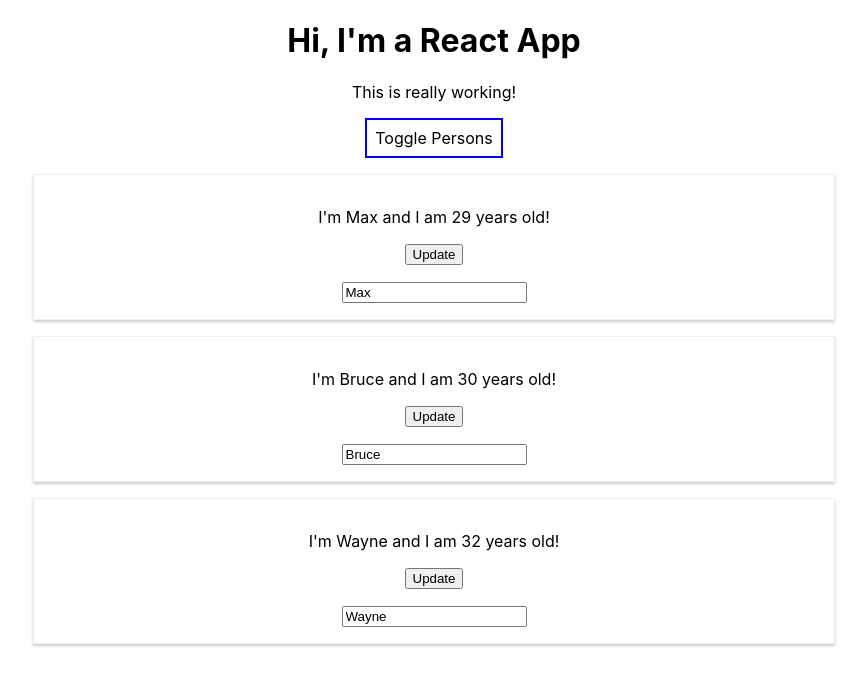
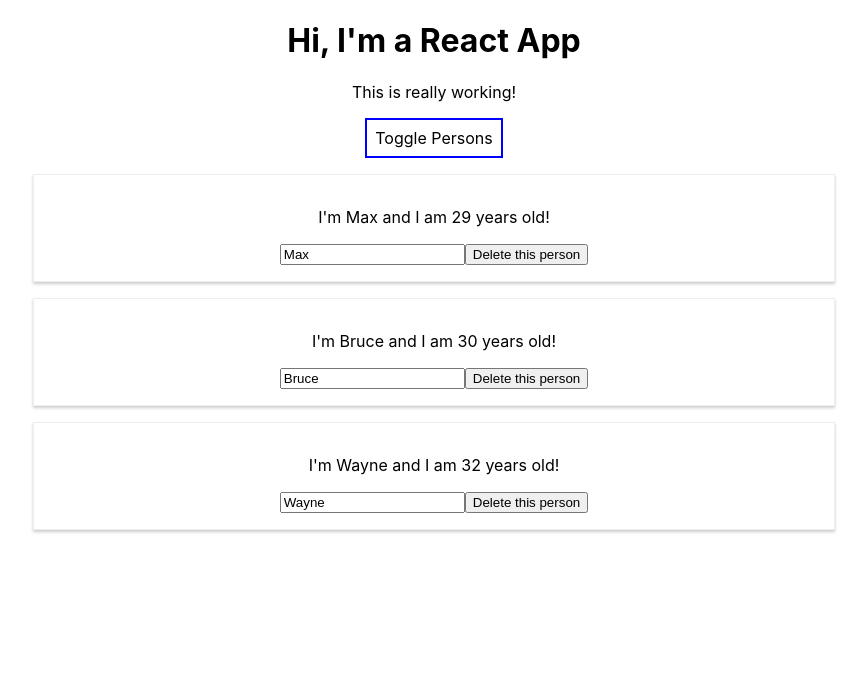
Before and after one commit to ahamedbashir/react_complete, a React (Create React App) app: page / in a window 1280 px wide. Both pictures are taken after a click on the button "Toggle Persons". Shown: the top 686 px of the page, without its empty margins (206-1073 px from the left). Built offline with nearby package versions, Linux system fonts and the light colour scheme.

Commit message:
flexible list update

```diff
--- a/src/App.js
+++ b/src/App.js
@@ -7,33 +7,31 @@
 class App extends Component {
   state = {
     persons: [
-      {name: 'Max', age: 29},
-      {name: 'Bruce', age: 30},
-      {name: 'Wayne', age: 32}
+      {id:'tret', name: 'Max', age: 29},
+      {id:'7u34', name: 'Bruce', age: 30},
+      {id:'y4567y', name: 'Wayne', age: 32}
     ],
     otherState: 'some other value',
     showPersons: false
   }
+deletePersonHandler =(personIndex) => {
+  const persons =[...this.state.persons];
+  persons.splice(personIndex, 1);
+  this.setState({persons: persons})
+}
 
-  switchNameHandler = (newName) => {
-    console.log('was click');
-    this.setState({
-      persons: [
-        {name: newName, age: 30},
-        {name: 'Bruce', age: 31},
-        {name: 'Wayne', age: 32}
-      ]
-    });
-  };
+  nameChangeHandler = (event, id) => {
+    const personIndex = this.state.persons.findIndex(p=> {
+      return p.id === id;
+    })
 
-  nameChangeHandler = (event) => {
-    this.setState({
-      persons: [
-        {name: 'Max', age: 29},
-        {name: event.target.value, age: 29},
-        {name: 'Wayne', age: 30}
-      ]
-    });
+    const person = {
+      ...this.state.persons[personIndex]
+    };
+    person.name = event.target.value;
+    const persons = [...this.state.persons];
+    persons[personIndex] = person;
+    this.setState({persons: persons});
   };
 
   togglePersonHandler = () => {
@@ -57,19 +55,17 @@
     if(this.state.showPersons) {
       persons = (
         <div>
-        <Person
-          name = {this.state.persons[0].name}
-          age={this.state.persons[0].age}/>
-        <Person
-          name = {this.state.persons[1].name}
-          age={this.state.persons[1].age}
-          click={this.switchNameHandler.bind(this, 'Max')}
-          changed = {this.nameChangeHandler}/>
-
-        <Person
-          name = {this.state.persons[2].name}
-          age={this.state.persons[2].age}/>
-      </div>
+          {this.state.persons.map((person, index) => {
+            return (
+              <Person
+                click = {() => this.deletePersonHandler(index)}
+                name = {person.name}
+                age = {person.age}
+                key={person.id}
+                changed={(event) => this.nameChangeHandler(event, person.id)}/>
+            );
+          })}
+        </div>
       );
     }
 
--- a/src/Person/Person.js
+++ b/src/Person/Person.js
@@ -5,9 +5,9 @@
     return (
         <div className="Person">
         <p>I'm {props.name} and I am {props.age} years old!</p>
-        <button onClick={props.click}>Update</button>
         <p>{props.children}</p>
         <input type="text" placeholder='enter a name' onChange={props.changed} value={props.name}/>
+        <button onClick={props.click}>Delete this person</button>
         </div>
     );
 }
```
